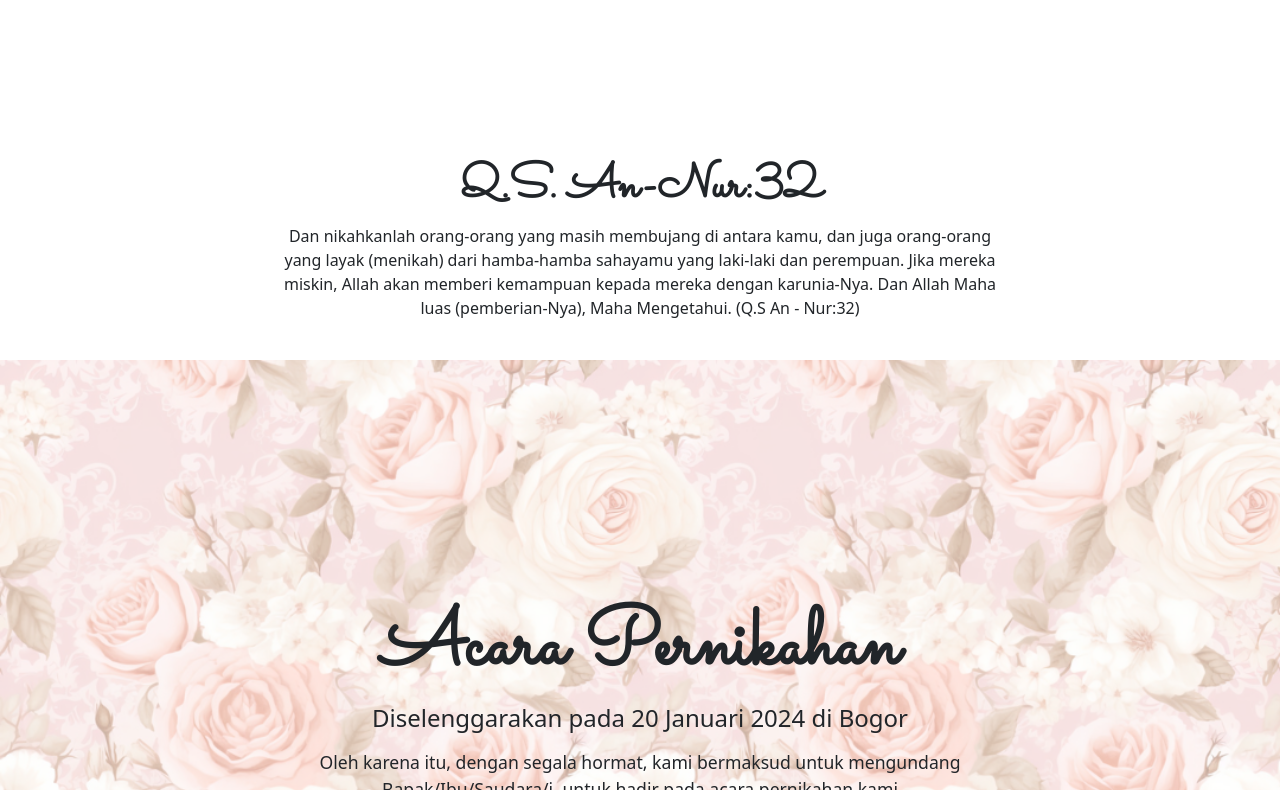
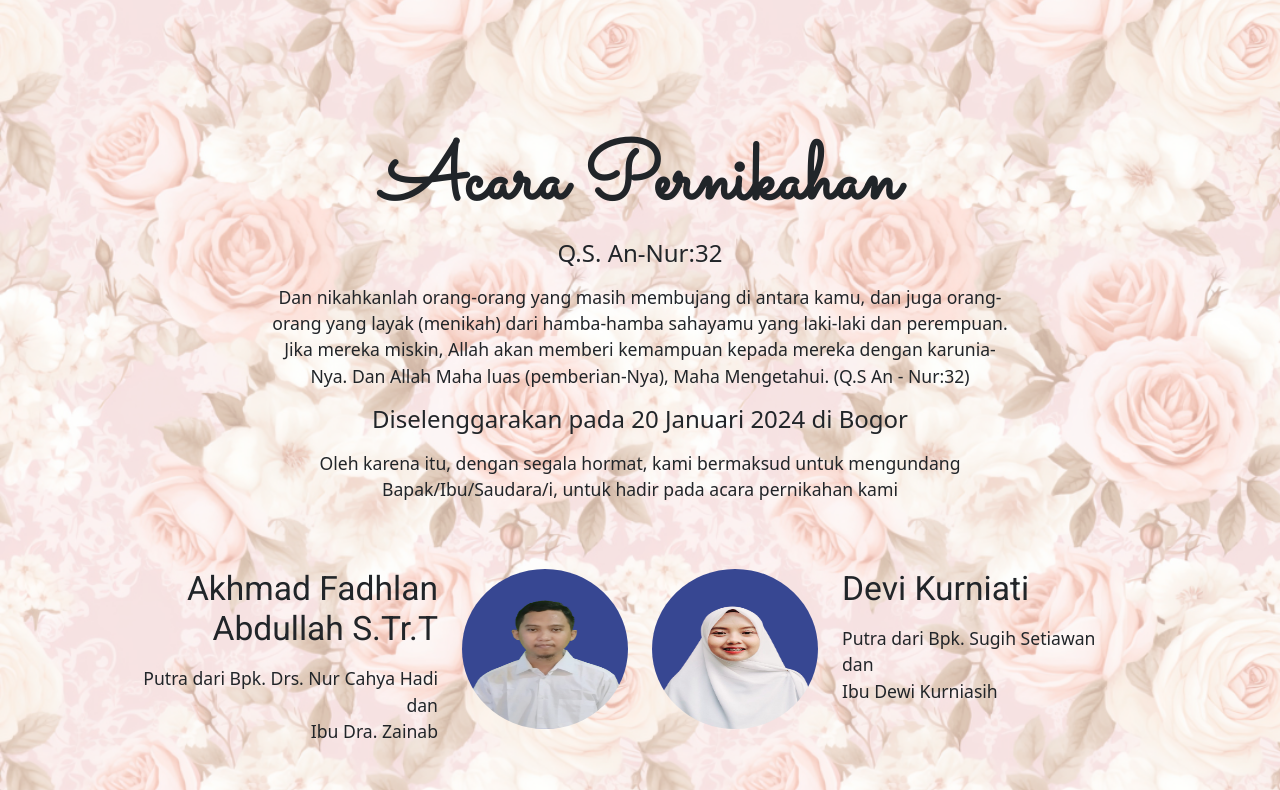
Before and after one commit to fadhlan-devi/fadhlan-devi, a plain HTML site: page index.html in a window 1280 px wide. Shown: the part 904-1694 px from the top of the page. Drawn offline with nearby package versions, Linux system fonts and the light colour scheme.

Commit message:
Update index.html
Signed-off-by: fadhlan-devi <151484867+fadhlan-devi@users.noreply.github.com>

```diff
--- a/index.html
+++ b/index.html
@@ -53,23 +53,15 @@
             </div>
         </div>
     </nav>
-    <section id="quran" class="quran">
-    <div class="container">
-        <div class="row justify-content-center">
-            <div class="col-md-8 col-10 text-center">
-                <h2 class="animasi">Q.S. An-Nur:32</h2>
-                <p>
-                    Dan nikahkanlah orang-orang yang masih membujang di antara kamu, dan juga orang-orang yang layak (menikah) dari hamba-hamba sahayamu yang laki-laki dan perempuan. Jika mereka miskin, Allah akan memberi kemampuan kepada mereka dengan karunia-Nya. Dan Allah Maha luas (pemberian-Nya), Maha Mengetahui. (Q.S An - Nur:32)
-                </p>
-            </div>
-        </div>
-    </div>
-    </section>
     <section id="home" class="home">
         <div class="container">
             <div class="row justify-content-center">
                 <div class="col-md-8 text-center">
                     <h2 class="animasi">Acara Pernikahan</h2>
+                    <h3 class="animasi">Q.S. An-Nur:32</h3>
+                    <p>
+                        Dan nikahkanlah orang-orang yang masih membujang di antara kamu, dan juga orang-orang yang layak (menikah) dari hamba-hamba sahayamu yang laki-laki dan perempuan. Jika mereka miskin, Allah akan memberi kemampuan kepada mereka dengan karunia-Nya. Dan Allah Maha luas (pemberian-Nya), Maha Mengetahui. (Q.S An - Nur:32)
+                    </p>
                     <h3 class="animasi">Diselenggarakan pada 20 Januari 2024 di Bogor</h3>
                     <p class="animasi">Oleh karena itu, dengan segala hormat, kami bermaksud untuk mengundang
                         Bapak/Ibu/Saudara/i, untuk hadir pada acara pernikahan kami</p>
```
